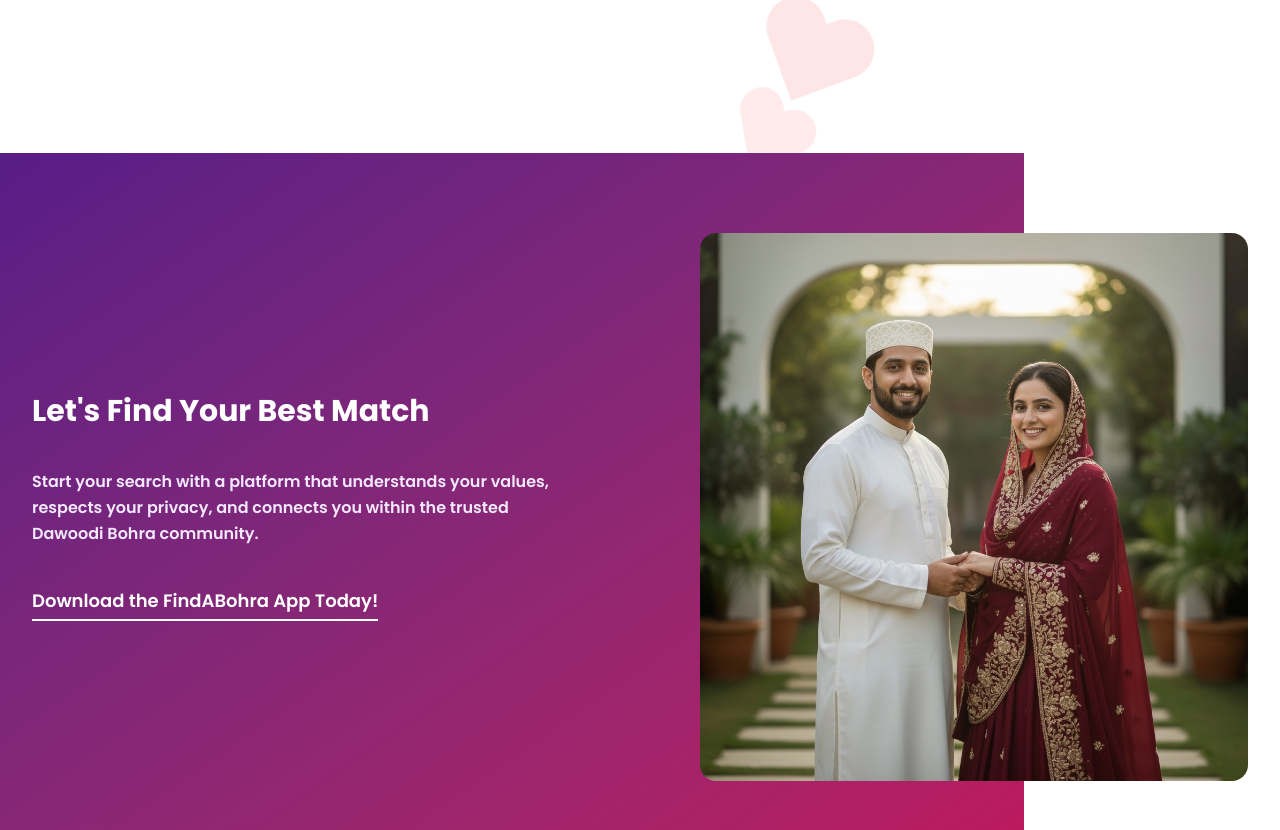
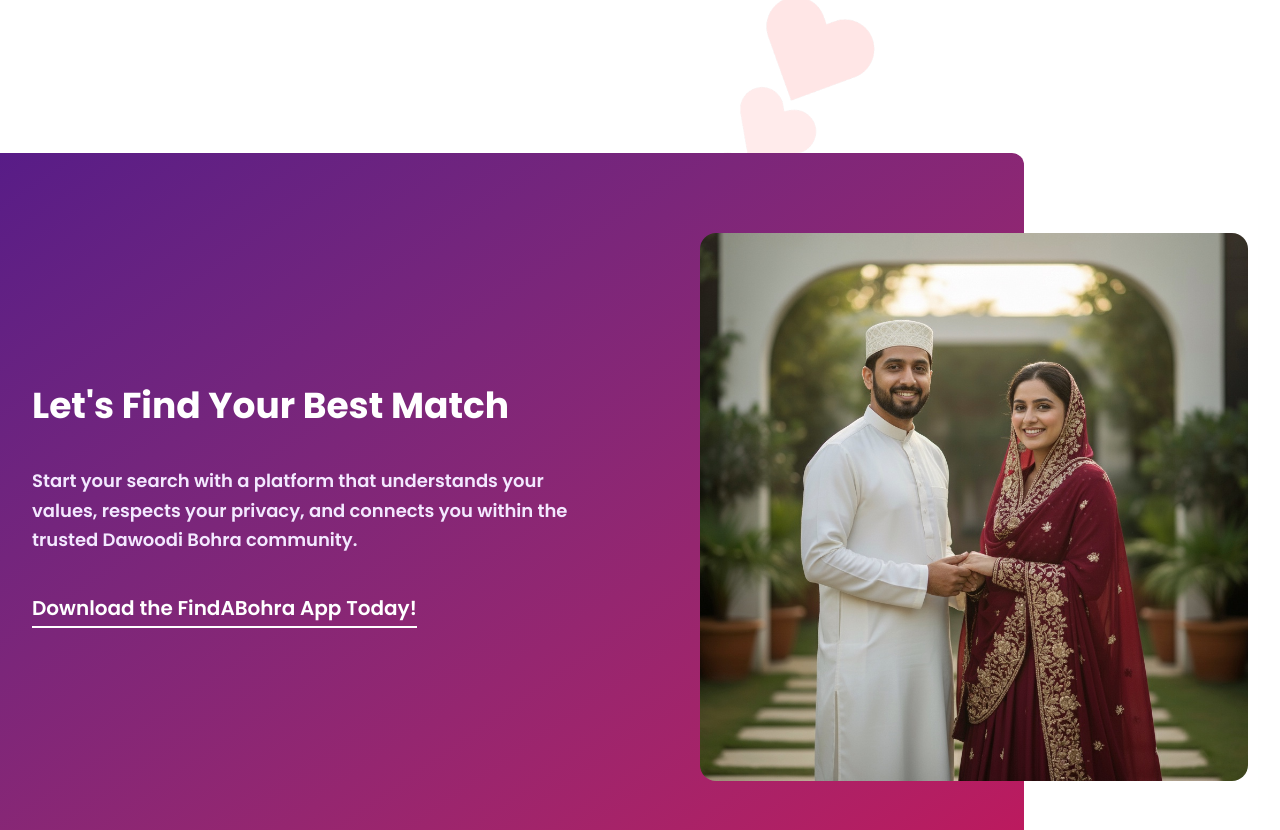
Before and after one commit to ruqaiyae/findabohra, a Next.js app: page / in a window 1280 px wide. Shown: the part 3410-4240 px from the top of the page. Built offline with nearby package versions, Linux system fonts and the light colour scheme.

Commit message:
feat: add responsive design to CallToAction section

```diff
--- a/src/components/CallToAction.tsx
+++ b/src/components/CallToAction.tsx
@@ -2,23 +2,23 @@ import Image from "next/image";
 
 export function CallToAction() {
   return (
-    <section className="relative w-full py-20">
+    <section className="relative w-full pt-20 md:pb-20">
       {/* Background Pattern */}
-      <div className="absolute top-0 left-0 w-[80%] h-full bg-gradient-to-br from-[#581C87] to-[#BE185D]" />
-      <div className="max-w-7xl mx-auto px-4 sm:px-6 lg:px-8 relative z-10 grid lg:grid-cols-2 gap-30 items-center">
+      <div className="hidden md:block absolute top-0 left-0 w-[80%] h-full rounded-tr-xl bg-gradient-to-br from-[#581C87] to-[#BE185D]" />
+      <div className="max-w-7xl mx-auto px-4 sm:px-6 lg:px-8 py-10 md:py-0 relative z-10 grid lg:grid-cols-2 gap-10 md:gap-30 items-center bg-gradient-to-br from-[#581C87] to-[#BE185D] md:bg-none">
         {/* Left Content */}
-        <div className="text-white space-y-10">
-          <h2 className="text-3xl font-bold">
+        <div className="text-white space-y-6 md:space-y-10 w-[82%] md:w-full mx-auto">
+          <h2 className="text-xl md:text-4xl text-center md:text-left font-bold">
             Let&apos;s Find Your Best Match
           </h2>
-          <p className="text-medium font-semibold text-purple-100 leading-relaxed">
+          <p className="text-sm md:text-lg text-center md:text-left font-semibold text-purple-100 leading-relaxed">
             Start your search with a platform that understands your values,
             respects your privacy, and connects you within the trusted Dawoodi
             Bohra community.
           </p>
           <a
             href="#home"
-            className="inline-flex items-center text-lg font-semibold text-white hover:text-purple-200 transition-colors border-b-2 border-white hover:border-purple-200 pb-1"
+            className="inline-flex items-center text-sm md:text-xl font-semibold text-white hover:text-purple-200 transition-colors border-b-2 border-white hover:border-purple-200 pb-1"
           >
             Download the FindABohra App Today!
           </a>
@@ -31,7 +31,7 @@ export function CallToAction() {
             alt="call-to-action"
             width={500}
             height={500}
-            className="w-full h-full rounded-2xl object-cover"
+            className="w-80 h-80 md:w-full md:h-full mx-auto rounded-2xl object-cover"
           />
           {/* <div className="w-full h-86 lg:h-[500px] bg-gradient-to-br from-blue-100 to-green-100 rounded-2xl flex items-center justify-center"> */}
 
--- a/src/components/HowItWorks.tsx
+++ b/src/components/HowItWorks.tsx
@@ -43,7 +43,7 @@ export function HowItWorks() {
   ];
 
   return (
-    <section className="bg-white pt-25 pb-40 relative overflow-hidden">
+    <section className="bg-white pt-25 md:pb-40 relative overflow-hidden">
       {/* Decorative background hearts */}
       <div className="absolute top-30 left-40 -rotate-20">
         <Image
```
